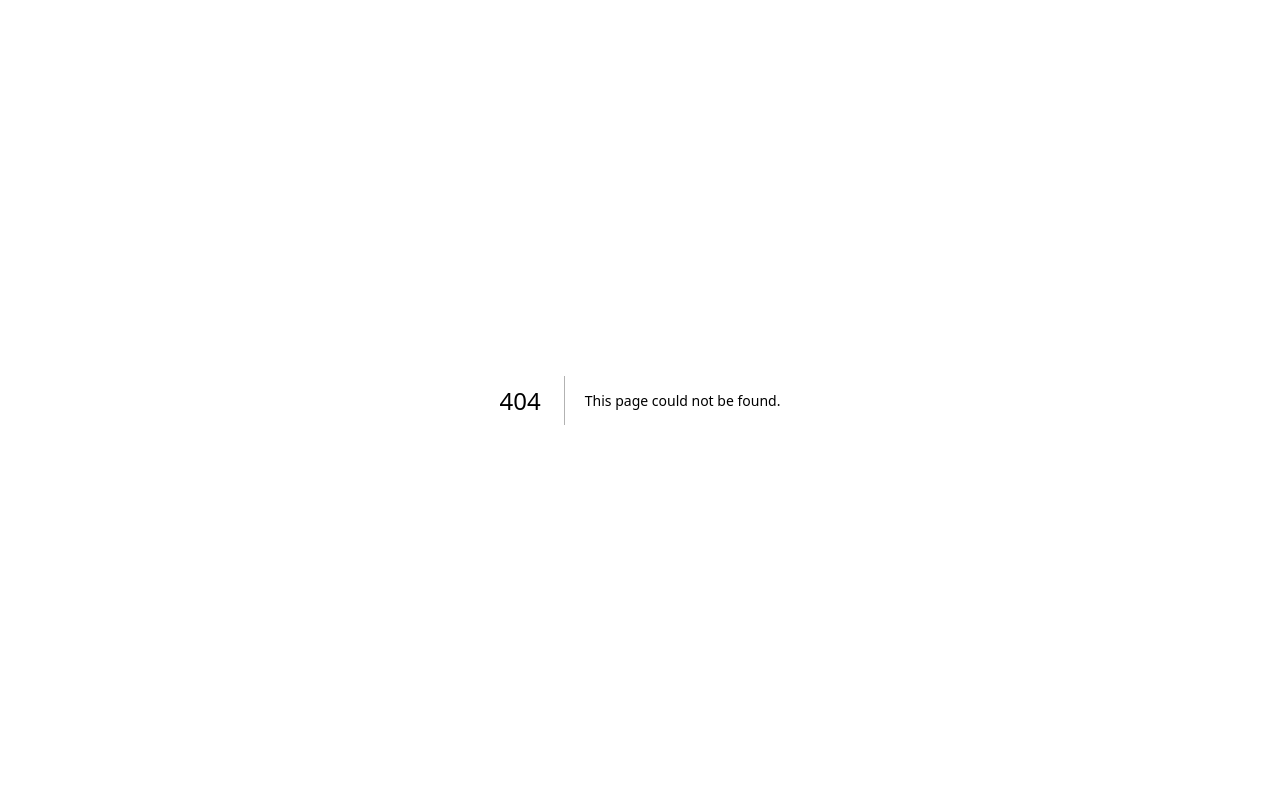
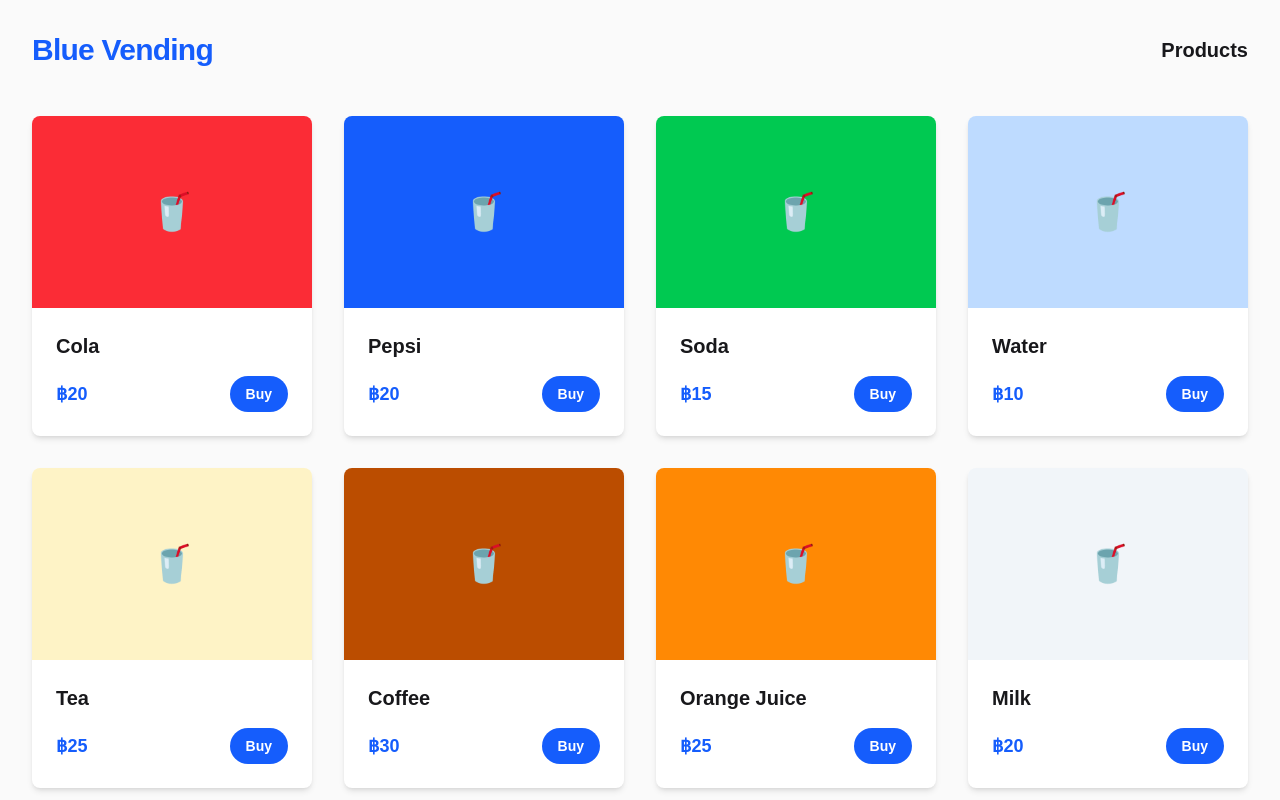
Before and after one commit to Kantavit/vending-machine, a Next.js app in the folder vending-machine/: page /products in a window 1280 px wide. Before the commit this address had no page. Shown: the top 800 px of the page. Built offline with nearby package versions, Linux system fonts and the light colour scheme.

Commit message:
feat: Create landing page for vending machine and mock products display

```diff
--- a/vending-machine/app/page.tsx
+++ b/vending-machine/app/page.tsx
@@ -1,63 +1,22 @@
-import Image from "next/image";
+import Link from "next/link";
 
 export default function Home() {
   return (
-    <div className="flex min-h-screen items-center justify-center bg-zinc-50 font-sans dark:bg-black">
-      <main className="flex min-h-screen w-full max-w-3xl flex-col items-center justify-between py-32 px-16 bg-white dark:bg-black sm:items-start">
-        <Image
-          className="dark:invert"
-          src="/next.svg"
-          alt="Next.js logo"
-          width={100}
-          height={20}
-          priority
-        />
-        <div className="flex flex-col items-center gap-6 text-center sm:items-start sm:text-left">
-          <h1 className="max-w-xs text-3xl font-semibold leading-10 tracking-tight text-black dark:text-zinc-50">
-            To get started, edit the page.tsx file.
-          </h1>
-          <p className="max-w-md text-lg leading-8 text-zinc-600 dark:text-zinc-400">
-            Looking for a starting point or more instructions? Head over to{" "}
-            <a
-              href="https://vercel.com/templates?framework=next.js&utm_source=create-next-app&utm_medium=appdir-template-tw&utm_campaign=create-next-app"
-              className="font-medium text-zinc-950 dark:text-zinc-50"
-            >
-              Templates
-            </a>{" "}
-            or the{" "}
-            <a
-              href="https://nextjs.org/learn?utm_source=create-next-app&utm_medium=appdir-template-tw&utm_campaign=create-next-app"
-              className="font-medium text-zinc-950 dark:text-zinc-50"
-            >
-              Learning
-            </a>{" "}
-            center.
-          </p>
-        </div>
-        <div className="flex flex-col gap-4 text-base font-medium sm:flex-row">
-          <a
-            className="flex h-12 w-full items-center justify-center gap-2 rounded-full bg-foreground px-5 text-background transition-colors hover:bg-[#383838] dark:hover:bg-[#ccc] md:w-[158px]"
-            href="https://vercel.com/new?utm_source=create-next-app&utm_medium=appdir-template-tw&utm_campaign=create-next-app"
-            target="_blank"
-            rel="noopener noreferrer"
+    <div className="flex min-h-screen flex-col items-center justify-center bg-zinc-50 dark:bg-black">
+      <main className="flex flex-col items-center justify-center text-center">
+        <h1 className="text-6xl font-bold tracking-tight text-blue-600 dark:text-blue-500 sm:text-8xl">
+          Blue Vending
+        </h1>
+        <p className="mt-4 text-2xl font-semibold text-zinc-600 dark:text-zinc-400">
+          A Unicorn company
+        </p>
+        <div className="mt-10">
+          <Link
+            href="/products"
+            className="rounded-md bg-blue-600 px-8 py-3 text-lg font-semibold text-white shadow-sm hover:bg-blue-500 focus-visible:outline focus-visible:outline-2 focus-visible:outline-offset-2 focus-visible:outline-blue-600 transition-all dark:bg-blue-600 dark:hover:bg-blue-500"
           >
-            <Image
-              className="dark:invert"
-              src="/vercel.svg"
-              alt="Vercel logomark"
-              width={16}
-              height={16}
-            />
-            Deploy Now
-          </a>
-          <a
-            className="flex h-12 w-full items-center justify-center rounded-full border border-solid border-black/[.08] px-5 transition-colors hover:border-transparent hover:bg-black/[.04] dark:border-white/[.145] dark:hover:bg-[#1a1a1a] md:w-[158px]"
-            href="https://nextjs.org/docs?utm_source=create-next-app&utm_medium=appdir-template-tw&utm_campaign=create-next-app"
-            target="_blank"
-            rel="noopener noreferrer"
-          >
-            Documentation
-          </a>
+            Start Ordering
+          </Link>
         </div>
       </main>
     </div>
--- /dev/null
+++ b/vending-machine/app/products/page.tsx
@@ -0,0 +1,66 @@
+import Link from "next/link";
+
+interface Product {
+  id: number;
+  name: string;
+  price: number;
+  imageColor: string;
+}
+
+const PRODUCTS: Product[] = [
+  { id: 1, name: "Cola", price: 20, imageColor: "bg-red-500" },
+  { id: 2, name: "Pepsi", price: 20, imageColor: "bg-blue-600" },
+  { id: 3, name: "Soda", price: 15, imageColor: "bg-green-500" },
+  { id: 4, name: "Water", price: 10, imageColor: "bg-blue-200" },
+  { id: 5, name: "Tea", price: 25, imageColor: "bg-amber-100" },
+  { id: 6, name: "Coffee", price: 30, imageColor: "bg-amber-700" },
+  { id: 7, name: "Orange Juice", price: 25, imageColor: "bg-orange-400" },
+  { id: 8, name: "Milk", price: 20, imageColor: "bg-slate-100" },
+  { id: 9, name: "Energy Drink", price: 40, imageColor: "bg-yellow-400" },
+];
+
+export default function ProductsPage() {
+  return (
+    <div className="min-h-screen bg-zinc-50 p-8 dark:bg-black">
+      <div className="mx-auto max-w-7xl">
+        <header className="mb-12 flex items-center justify-between">
+          <Link
+            href="/"
+            className="text-3xl font-bold tracking-tight text-blue-600 dark:text-blue-500"
+          >
+            Blue Vending
+          </Link>
+          <div className="text-xl font-semibold text-zinc-900 dark:text-zinc-100">
+            Products
+          </div>
+        </header>
+
+        <div className="grid grid-cols-1 gap-8 sm:grid-cols-2 lg:grid-cols-3 xl:grid-cols-4">
+          {PRODUCTS.map((product) => (
+            <div
+              key={product.id}
+              className="overflow-hidden rounded-lg bg-white shadow-md transition-shadow hover:shadow-lg dark:bg-zinc-900"
+            >
+              <div className={`h-48 w-full ${product.imageColor} flex items-center justify-center`}>
+                <span className="text-4xl">🥤</span>
+              </div>
+              <div className="p-6">
+                <h3 className="text-xl font-semibold text-zinc-900 dark:text-zinc-100">
+                  {product.name}
+                </h3>
+                <div className="mt-4 flex items-center justify-between">
+                  <span className="text-lg font-bold text-blue-600 dark:text-blue-500">
+                    ฿{product.price}
+                  </span>
+                  <button className="rounded-full bg-blue-600 px-4 py-2 text-sm font-semibold text-white transition-colors hover:bg-blue-500 dark:bg-blue-600 dark:hover:bg-blue-500">
+                    Buy
+                  </button>
+                </div>
+              </div>
+            </div>
+          ))}
+        </div>
+      </div>
+    </div>
+  );
+}
```
